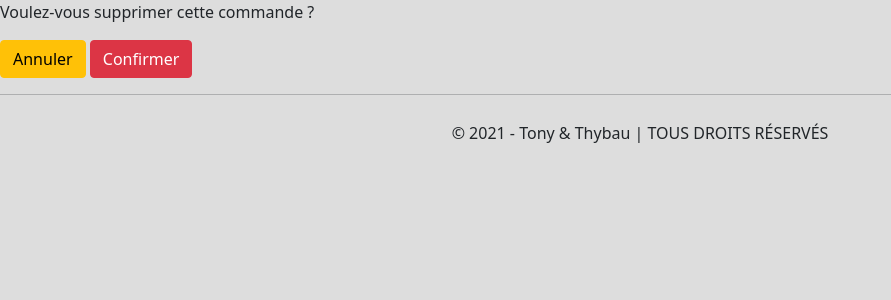
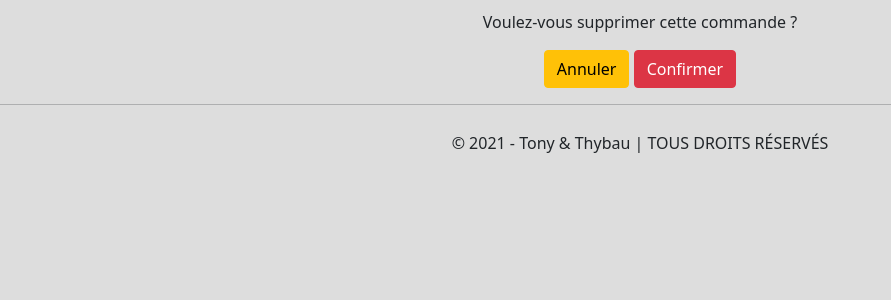
Before and after one commit to SalutCMoiThybau/BiblioLivre, a Django app: a page that uses templates/loans/supp_emprunt.html in a window 1280 px wide. Shown: the part 82-382 px from the top of the page, without its empty margins (0-891 px from the left). Run offline with Django 3.2, Linux system fonts and the light colour scheme; data comes from the database, SQL or seed files in the repository; some libraries are stand-ins or nearby versions.

Commit message:
supp div center

```diff
--- a/templates/clients/supp_client.html
+++ b/templates/clients/supp_client.html
@@ -2,11 +2,13 @@
 
 {% block content %}
 
+<div class="row">
     <p>Voulez-vous supprimer ce client ?</p>
     <form action="{% url 'supp_client' item.id %}" method="POST">
         {% csrf_token %}
         <a class="btn btn-warning" href="{% url 'client' item.id %}">Annuler</a>
         <input class="btn btn-danger" type="submit" value="Confirmer">
     </form>
+</div>
 
 {% endblock %}
--- a/templates/loans/supp_emprunt.html
+++ b/templates/loans/supp_emprunt.html
@@ -2,11 +2,13 @@
 
 {% block content %}
 
+<div class="row">
     <p>Voulez-vous supprimer cette commande ?</p>
     <form action="{% url 'supp_emprunt' item.id %}" method="POST">
         {% csrf_token %}
         <a class="btn btn-warning" href="{% url 'index' %}">Annuler</a>
         <input class="btn btn-danger" type="submit" value="Confirmer">
     </form>
+</div>
 
 {% endblock %}
```
Lines whose indentation alone changed are shown as unchanged.
